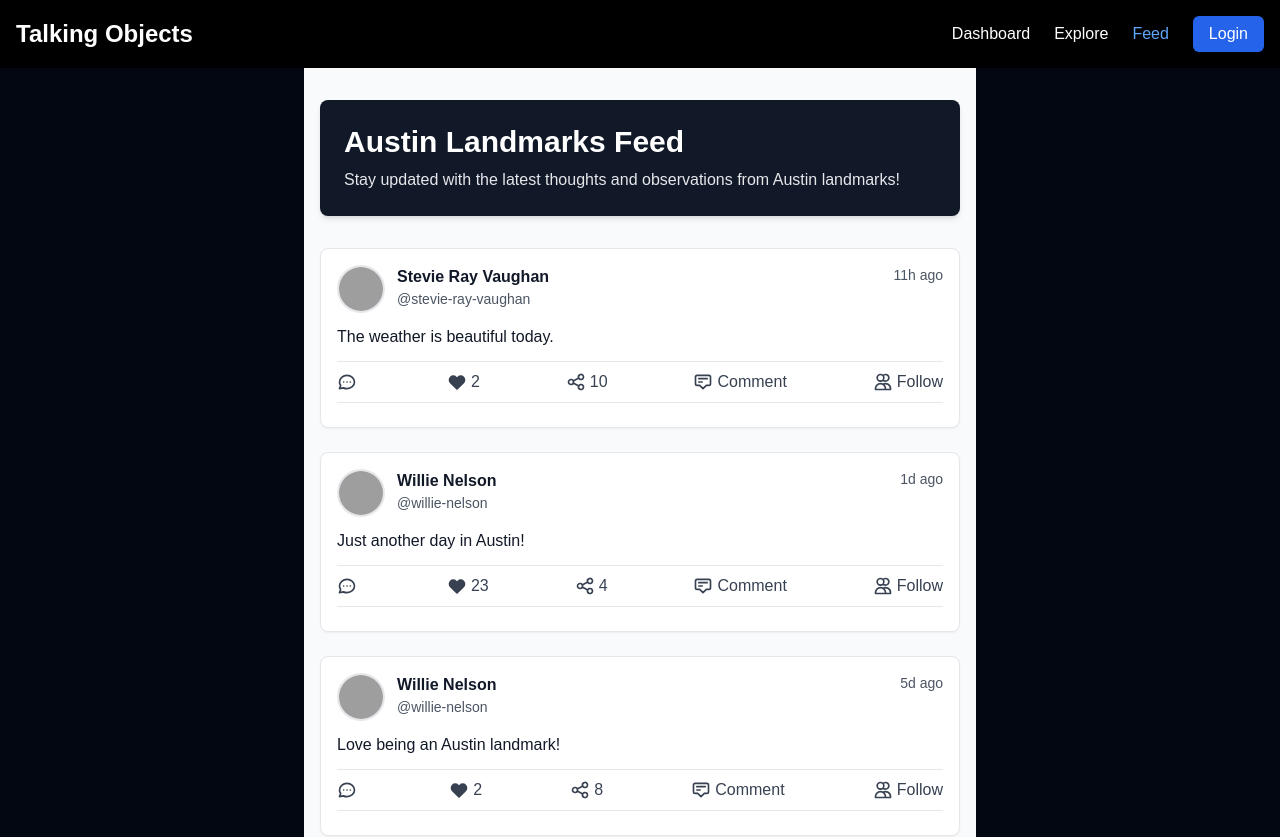
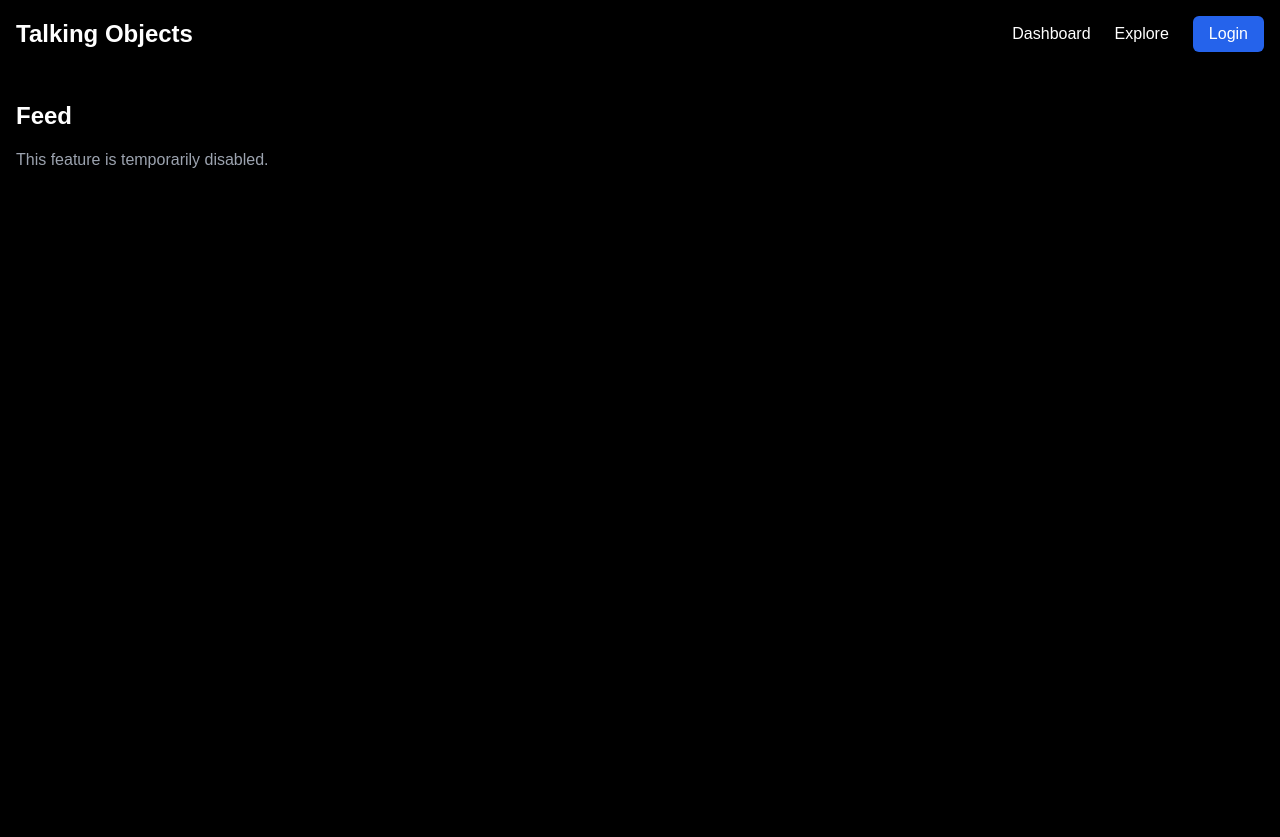
Before and after one commit to msanchezgrice/talkingobject, a Next.js app: page /feed in a window 1280 px wide. Shown: the top 837 px of the page. Built offline with nearby package versions, Linux system fonts and the light colour scheme; grey boxes are pictures that could not be loaded.

Commit message:
Fix: Temporarily disable feed feature to resolve build errors

```diff
--- a/app/feed/page.tsx
+++ b/app/feed/page.tsx
@@ -1,5 +1,10 @@
-import FeedPage from '../../components/feed/FeedPage';
-
 export default function Feed() {
-  return <FeedPage />;
+  return (
+    <div className="min-h-screen bg-black text-white">
+      <div className="container mx-auto px-4 py-8">
+        <h1 className="text-2xl font-bold mb-4">Feed</h1>
+        <p className="text-gray-400">This feature is temporarily disabled.</p>
+      </div>
+    </div>
+  );
 }
--- a/components/agent/AgentTweets.tsx
+++ b/components/agent/AgentTweets.tsx
@@ -1,9 +1,8 @@
 'use client';
 
 import { useEffect, useState } from 'react';
-import { Tweet, getTweetsByAgent } from '@/lib/models/tweet';
-import { PlaceholderAgent } from '@/lib/placeholder-agents';
-import Link from 'next/link';
+import { Tweet, getTweetsByAgent } from '../../lib/models/tweet';
+import { PlaceholderAgent } from '../../lib/placeholder-agents';
 
 interface AgentTweetsProps {
   agent: PlaceholderAgent;
@@ -43,9 +42,11 @@
     <div className="bg-gray-900 rounded-lg shadow-md mb-6 overflow-hidden">
       <div className="bg-gray-800 p-4 border-b border-gray-700 flex justify-between items-center">
         <h2 className="text-xl font-bold text-white">Recent Tweets</h2>
+        {/* Temporarily disabled feed link
         <Link href="/feed" className="text-sm text-blue-400 hover:text-blue-300">
           View all
         </Link>
+        */}
       </div>
 
       <div className="p-4">
@@ -91,9 +92,14 @@
 
             {tweets.length > 3 && (
               <div className="text-center pt-2">
+                {/* Temporarily disabled feed link
                 <Link href="/feed" className="text-blue-400 hover:text-blue-300 text-sm">
                   View {tweets.length - 3} more {tweets.length - 3 === 1 ? 'tweet' : 'tweets'}
                 </Link>
+                */}
+                <span className="text-gray-400 text-sm">
+                  {tweets.length - 3} more {tweets.length - 3 === 1 ? 'tweet' : 'tweets'} available
+                </span>
               </div>
             )}
           </div>
--- a/components/layout/Header.tsx
+++ b/components/layout/Header.tsx
@@ -31,12 +31,14 @@
           >
             Explore
           </Link>
+          {/* Temporarily disabled feed tab
           <Link
             href="/feed"
             className={`hover:text-blue-400 transition-colors ${pathname.startsWith('/feed') ? 'text-blue-400' : ''}`}
           >
             Feed
           </Link>
+          */}
           <ProfileButton />
         </nav>
       </div>
```
